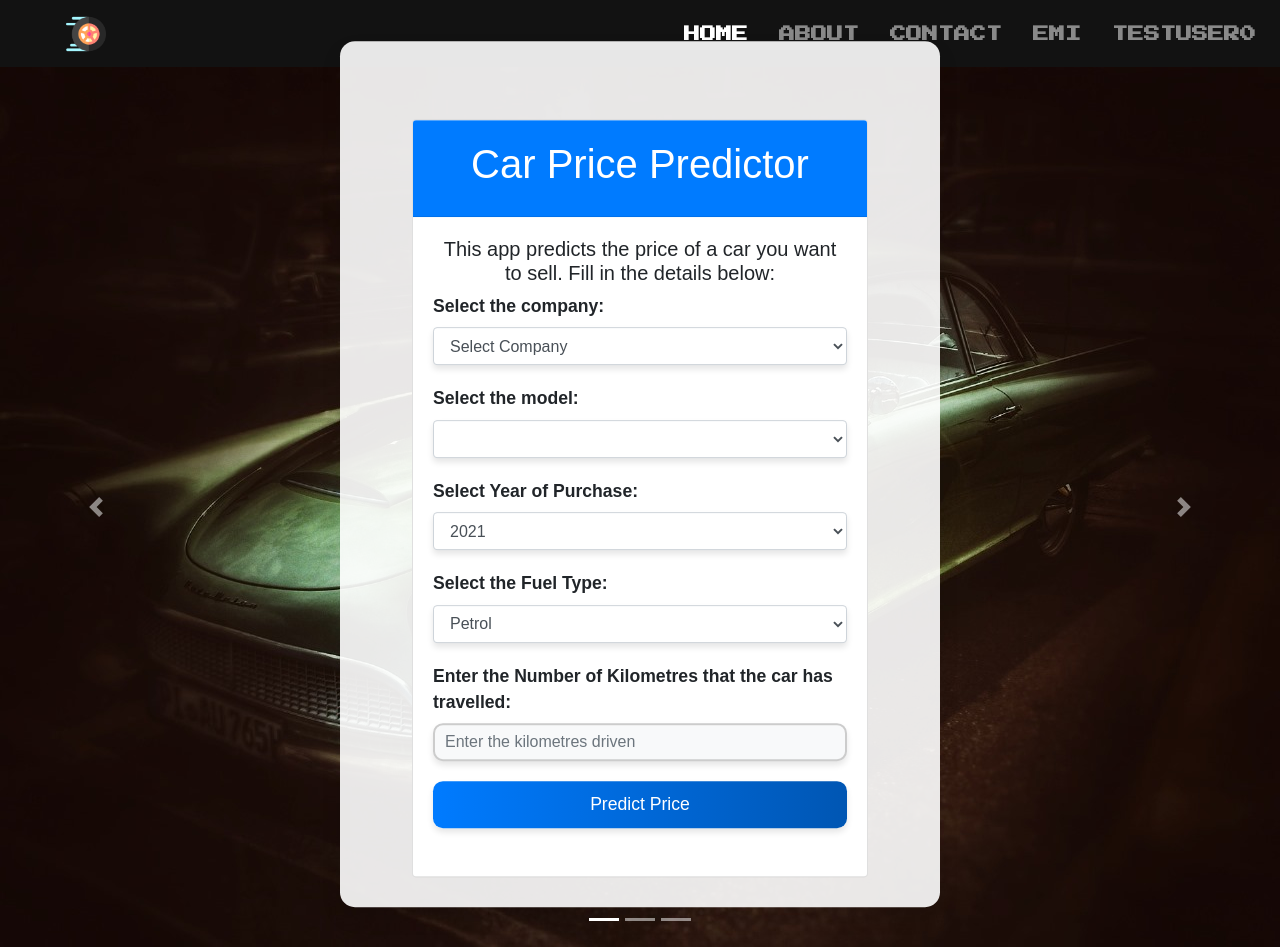
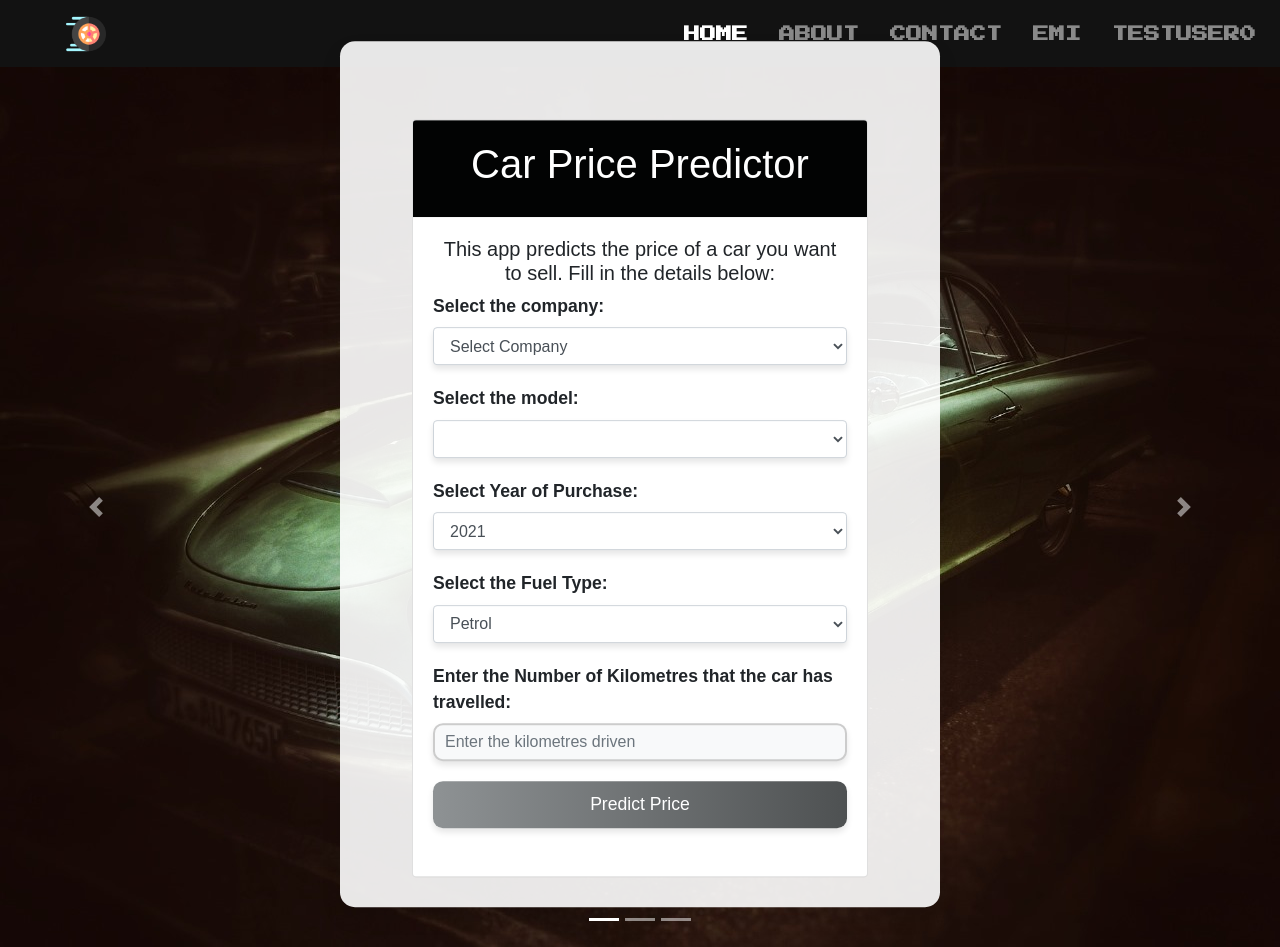
Before and after one commit to Kushkolhe411/wheely-price-predictor, a Flask app: page / in a window 1280 px wide. Run offline with Flask 2, Linux system fonts and the light colour scheme; a user stored in the database is signed in; lists and menus that the app fills with data are empty; parts of the project's set-up code (start-up, migrations or seed data) failed here and were passed over; some libraries are stand-ins or nearby versions.

Commit message:
color changes

```diff
--- a/templates/index.html
+++ b/templates/index.html
@@ -152,7 +152,7 @@
       }
 
       .card-header {
-        background-color: #007bff;
+        background-color: #020303;
         color: #ffffff;
         padding: 20px;
         border-radius: 10px 10px 0 0;
@@ -174,7 +174,7 @@
       }
 
       .btn-primary {
-        background: linear-gradient(to right, #007bff, #0056b3);
+        background: linear-gradient(to right, #8e9294, #4e5152);
         border: none;
         color: #ffffff;
         padding: 10px 20px;
@@ -183,7 +183,7 @@
       }
 
       .btn-primary:hover {
-        background: linear-gradient(to right, #0056b3, #003366);
+        background: linear-gradient(to right, #6f7274, #020303);
       }
 
       #prediction {
```
Also changed, not shown: instance/users.db.
